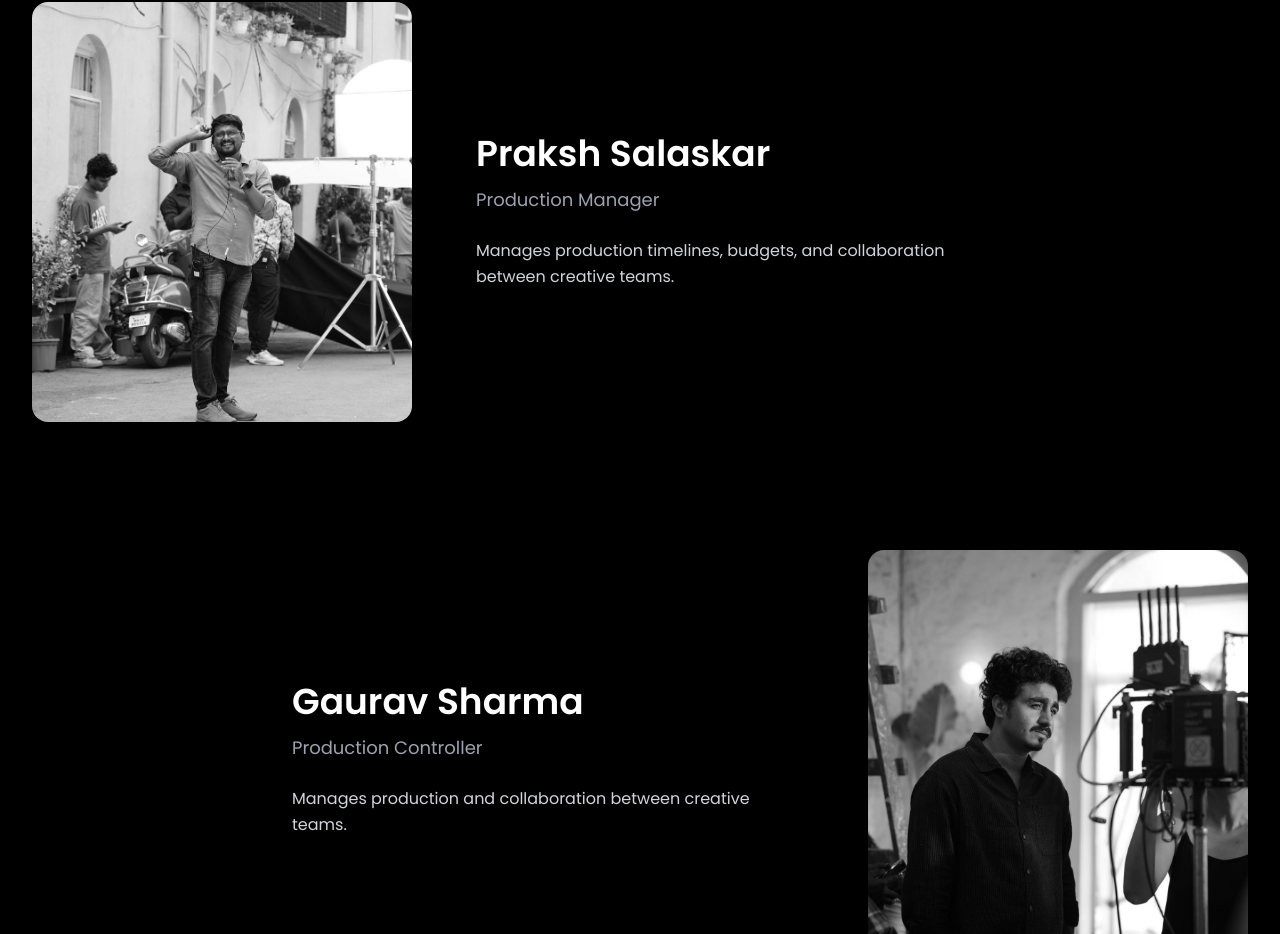
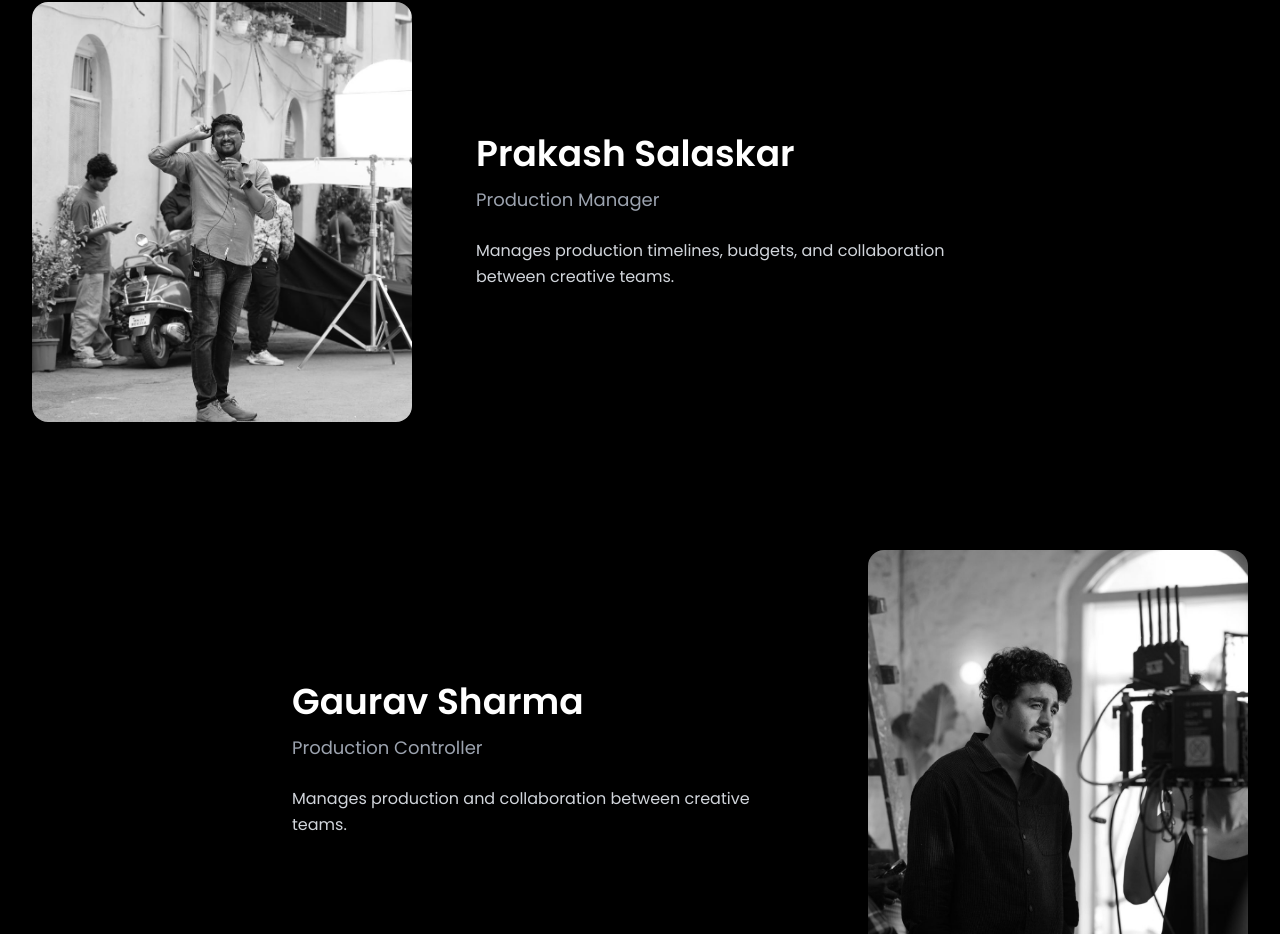
Before and after one commit to sachinmags5/takecutfilms, a React (Vite) app in the folder client/: page /about in a window 1280 px wide. Shown: the part 1654-2588 px from the top of the page. Built offline with nearby package versions, Linux system fonts and the light colour scheme; no server answers.

Commit message:
spelling mistake corrected

```diff
--- a/client/src/pages/About/AboutPage.jsx
+++ b/client/src/pages/About/AboutPage.jsx
@@ -16,7 +16,7 @@ const team = [
       "Manages production timelines, budgets, and collaboration between creative teams.",
   },
   {
-    name: "Praksh Salaskar",
+    name: "Prakash Salaskar",
     role: "Production Manager",
     image: "/prakash.jpg",
     description:
```
